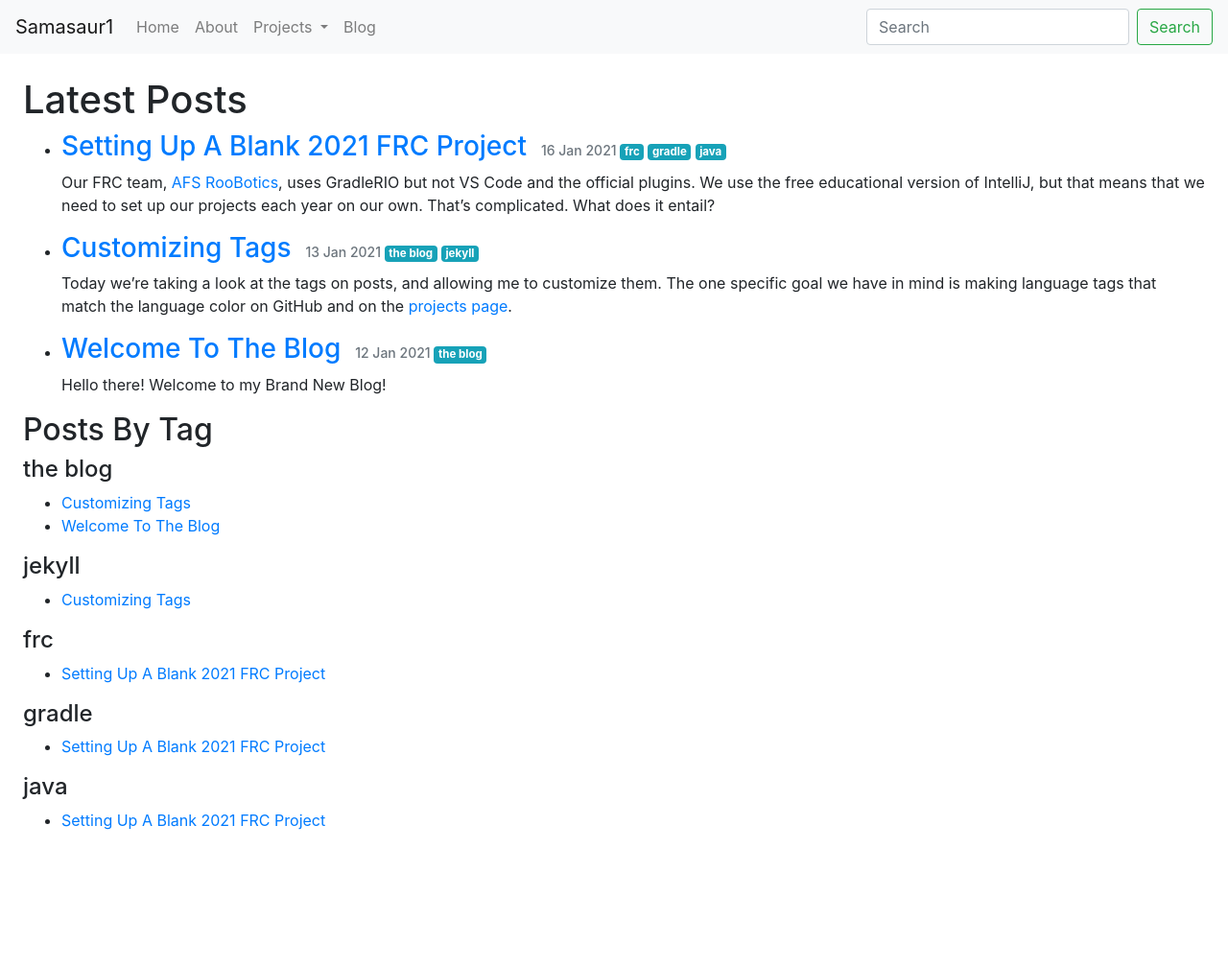
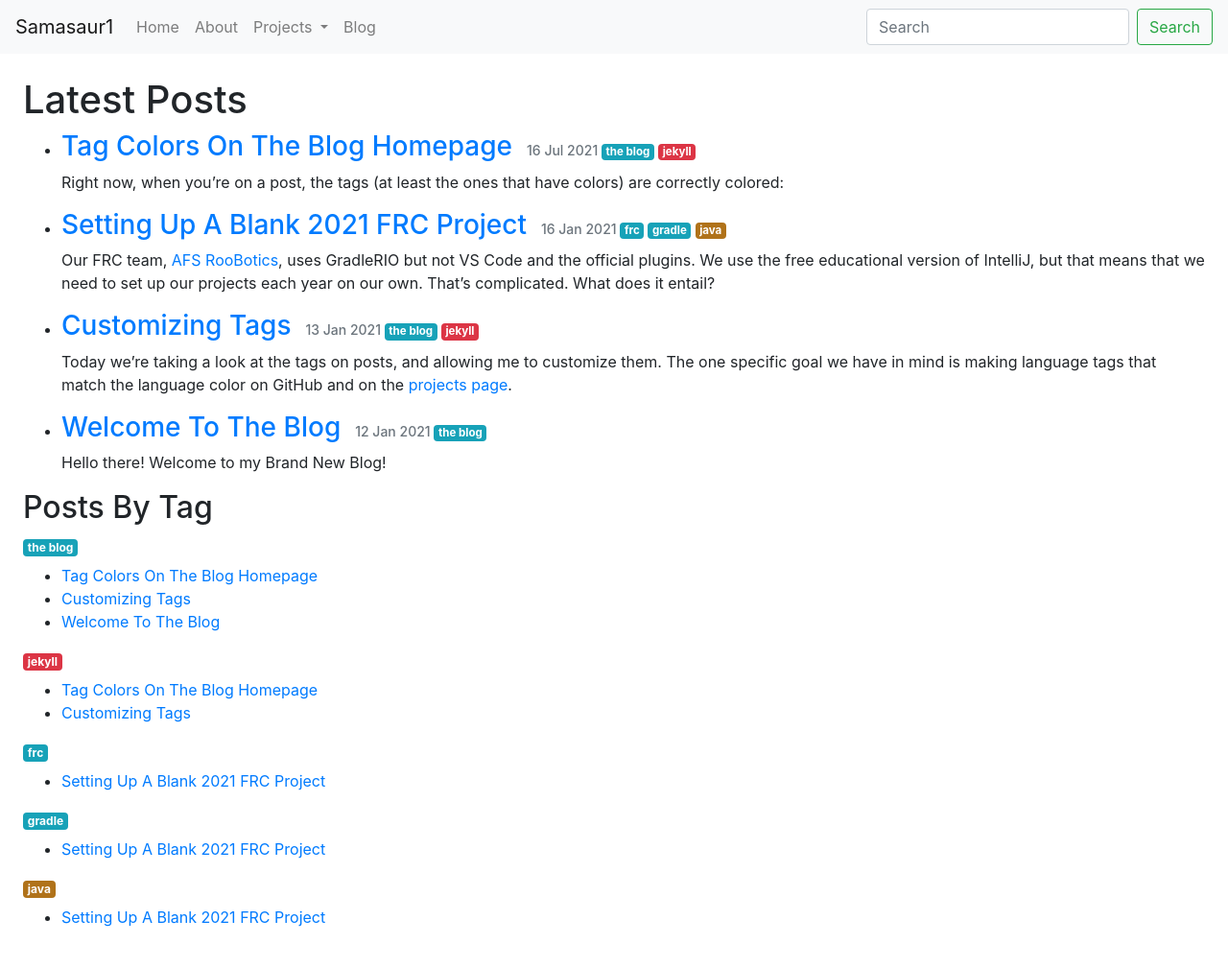
Before and after one commit to Samasaur1/samasaur1.github.io, a Jekyll site: the page built from blog.html, in a window 1280 px wide. Shown: the whole page at 96% size. Built offline with Jekyll 4.4.1, drawn with Linux system fonts in a browser that asks for light colours; before the commit the page ends 907 px from its top, so only the background shows below that.

Commit message:
Add tag colors to the blog homepage and post about it

````diff
--- /dev/null
+++ b/_posts/2021-07-16-tag-colors-on-the-blog-homepage.md
@@ -0,0 +1,190 @@
+---
+layout: post
+tags:
+  - the blog
+  - jekyll
+---
+Right now, when you're on a post, the tags (at least the ones that have colors) are correctly colored:
+
+<img src="{{ "/assets/images/blog/post-title-with-colored-tag.png" | relative_url }}" alt="Post title with colored tag" width="100%"/>
+
+However, when you look at that same post from the blog homepage, they're not colored:
+
+<img src="{{ "/assets/images/blog/post-title-with-uncolored-tag.png" | relative_url }}" alt="Post title with uncolored tag" width="100%"/>
+
+This is rather annoying, and seems like it should be relatively simple to fix. Let's get down to it.
+
+First, we need to figure out where that `java` tag is being colorized in the first place. If we check `_layouts/post.html`, we find this:
+{% raw %}
+```liquid
+{% for tag in page.tags %}
+  {% assign css-class = "badge-info" %}
+  {% for site_tag in site.data.tags %}
+    {% if site_tag.name == tag %}
+      {% assign css-class = site_tag.class %}
+    {% endif %}
+  {% endfor %}
+  <a href="{{ "/tags/" | append: tag | relative_url }}" class="badge {{ css-class }}">{{ tag }}</a>
+{% endfor %}
+```
+{% endraw %}
+which seems to be using `badge-info` for all tags that aren't in `site.data.tags`; for those, it uses `site_tag.class` (`site_tag` being the tag in `site.data.tags` that matches the current tag on the post). If we look in `_data/tags.yml`, we find this:
+```yaml
+- name: swift
+  class: badge-swift
+- name: jekyll
+  class: badge-danger
+- name: java
+  class: badge-java
+```
+which appears to be mapping these tags to CSS classes that already exist (I created the `badge-swift` and `badge-java` classes for the project langauge badges, while the `badge-danger` class comes with Bootstrap).
+
+***
+
+Now to figure out why these aren't being applied on the blog homepage. If we look on `blog.html`, we see this:
+{% raw %}
+```liquid
+{% for tag in post.tags %}
+  <a href="{{ "/tags/" | append: tag | relative_url }}" class="badge badge-info">{{ tag }}</a>
+{% endfor %}
+```
+{% endraw %}
+Seems like I just forgot to adjust the code here when I added colors in the first place. Changing that excerpt to this:
+{% raw %}
+```liquid
+{% for tag in post.tags %}
+  {% assign css-class = "badge-info" %}
+  {% for site_tag in site.data.tags %}
+    {% if site_tag.name == tag %}
+      {% assign css-class = site_tag.class %}
+    {% endif %}
+  {% endfor %}
+  <a href="{{ "/tags/" | append: tag | relative_url }}" class="badge {{ css-class }}">{{ tag }}</a>
+{% endfor %}
+```
+{% endraw %}
+and voilà!
+
+<img src="{{ "/assets/images/blog/post-title-blog-homepage-with-colored-tag.png" | relative_url }}" alt="Post title with colored tag" width="100%"/>
+
+***
+
+But I think that we want the "Posts By Tag" section, even if it's unfinished, to also use these colors. For now, let's just convert these headings into their tag badges, which will use the colors as well. Heading back to `blog.html`:
+{% raw %}
+```liquid
+<h2>Posts By Tag</h2>
+{% for tag in site.tags %}
+  <h4>{{ tag[0] }}</h4>
+  <ul>
+    {% for post in tag[1] %}
+      <li><a href="{{ post.url }}">{{ post.title }}</a></li>
+    {% endfor %}
+  </ul>
+{% endfor %}
+```
+```html
+<h2>Posts By Tag</h2>
+{% for tag in site.tags %}
+  <h4>{{ tag[0] }}</h4>
+  <ul>
+    {% for post in tag[1] %}
+      <li><a href="{{ post.url }}">{{ post.title }}</a></li>
+    {% endfor %}
+  </ul>
+{% endfor %}
+```
+{% endraw %}
+(still can't highlight more than one language at a time). Anyway, we see the {% raw %}`<h4>{{ tag[0] }}</h4>`{% endraw %} section, which is what we want to change. Doing the same thing we've just done, we get:
+{% raw %}
+```liquid
+<h2>Posts By Tag</h2>
+{% for tag in site.tags %}
+  {% assign css-class = "badge-info" %}
+  {% for site_tag in site.data.tags %}
+    {% if site_tag.name == tag %}
+      {% assign css-class = site_tag.class %}
+    {% endif %}
+  {% endfor %}
+  <h4 class="badge {{ css-class }}">{{ tag[0] }}</h4>
+  <ul>
+    {% for post in tag[1] %}
+      <li><a href="{{ post.url }}">{{ post.title }}</a></li>
+    {% endfor %}
+  </ul>
+{% endfor %}
+```
+```html
+<h2>Posts By Tag</h2>
+{% for tag in site.tags %}
+  {% assign css-class = "badge-info" %}
+  {% for site_tag in site.data.tags %}
+    {% if site_tag.name == tag %}
+      {% assign css-class = site_tag.class %}
+    {% endif %}
+  {% endfor %}
+  <h4 class="badge {{ css-class }}">{{ tag[0] }}</h4>
+  <ul>
+    {% for post in tag[1] %}
+      <li><a href="{{ post.url }}">{{ post.title }}</a></li>
+    {% endfor %}
+  </ul>
+{% endfor %}
+```
+{% endraw %}
+This does **NOT** work. Here's why:
+{% raw %}
+<pre>
+&lt;h2&gt;Posts By Tag&lt;/h2&gt;
+{% for tag in site.tags %}
+  {% assign css-class = "badge-info" %}
+  {% for site_tag in site.data.tags %}
+    {% if site_tag.name == <strong style="color: red;">tag</strong> %}
+      {% assign css-class = site_tag.class %}
+    {% endif %}
+  {% endfor %}
+  &lt;h4 class="badge {{ css-class }}"&gt;{{ <strong style="color: red;">tag[0]</strong> }}&lt;/h4&gt;
+  &lt;ul&gt;
+    {% for post in tag[1] %}
+      &lt;li&gt;&lt;a href="{{ post.url }}"&gt;{{ post.title }}&lt;/a&gt;&lt;/li&gt;
+    {% endfor %}
+  &lt;/ul&gt;
+{% endfor %}</pre>
+{% endraw %}
+In this case, `tag` is from `site.tags`, **not** `site.data.tags`. This means that it is provided by Jekyll, not me, and that it is an array with the first element being the tag name and the second being a list of posts with that tag. That's why the second use of tag (the one that I didn't just insert) is using `tag[0]` to show the tag name. So if we change to this:
+{% raw %}
+```liquid
+<h2>Posts By Tag</h2>
+{% for tag in site.tags %}
+  {% assign css-class = "badge-info" %}
+  {% for site_tag in site.data.tags %}
+    {% if site_tag.name == tag[0] %}
+      {% assign css-class = site_tag.class %}
+    {% endif %}
+  {% endfor %}
+  <h4 class="badge {{ css-class }}">{{ tag[0] }}</h4>
+  <ul>
+    {% for post in tag[1] %}
+      <li><a href="{{ post.url }}">{{ post.title }}</a></li>
+    {% endfor %}
+  </ul>
+{% endfor %}
+```
+```html
+<h2>Posts By Tag</h2>
+{% for tag in site.tags %}
+  {% assign css-class = "badge-info" %}
+  {% for site_tag in site.data.tags %}
+    {% if site_tag.name == tag[0] %}
+      {% assign css-class = site_tag.class %}
+    {% endif %}
+  {% endfor %}
+  <h4 class="badge {{ css-class }}">{{ tag[0] }}</h4>
+  <ul>
+    {% for post in tag[1] %}
+      <li><a href="{{ post.url }}">{{ post.title }}</a></li>
+    {% endfor %}
+  </ul>
+{% endfor %}
+```
+{% endraw %}
+we get exactly what we want. Of course, they should also probably link to the tag pages, but as those don't exist yet, I'll just stick in a TODO and call it a success.
--- a/blog.html
+++ b/blog.html
@@ -16,7 +16,13 @@ title: Samasaur1 | Blog
         <span style="font-size: 55%;">
           {% if post.tags[0] %}
             {% for tag in post.tags %}
-              <a href="{{ "/tags/" | append: tag | relative_url }}" class="badge badge-info">{{ tag }}</a>
+              {% assign css-class = "badge-info" %}
+              {% for site_tag in site.data.tags %}
+                {% if site_tag.name == tag %}
+                  {% assign css-class = site_tag.class %}
+                {% endif %}
+              {% endfor %}
+              <a href="{{ "/tags/" | append: tag | relative_url }}" class="badge {{ css-class }}">{{ tag }}</a>
             {% endfor %}
           {% endif %}
         </span>
@@ -28,7 +34,13 @@ title: Samasaur1 | Blog
 </ul>
 <h2>Posts By Tag</h2>
 {% for tag in site.tags %}
-  <h4>{{ tag[0] }}</h4>
+  {% assign css-class = "badge-info" %}
+  {% for site_tag in site.data.tags %}
+    {% if site_tag.name == tag[0] %}
+      {% assign css-class = site_tag.class %}
+    {% endif %}
+  {% endfor %}
+  <h4 class="badge {{ css-class }}">{{ tag[0] }}</h4>
   <ul>
     {% for post in tag[1] %}
       <li><a href="{{ post.url }}">{{ post.title }}</a></li>
````
Also changed, not shown: assets/images/blog/post-title-blog-homepage-with-colored-tag.png (added), assets/images/blog/post-title-with-colored-tag.png (added), assets/images/blog/post-title-with-uncolored-tag.png (added).
